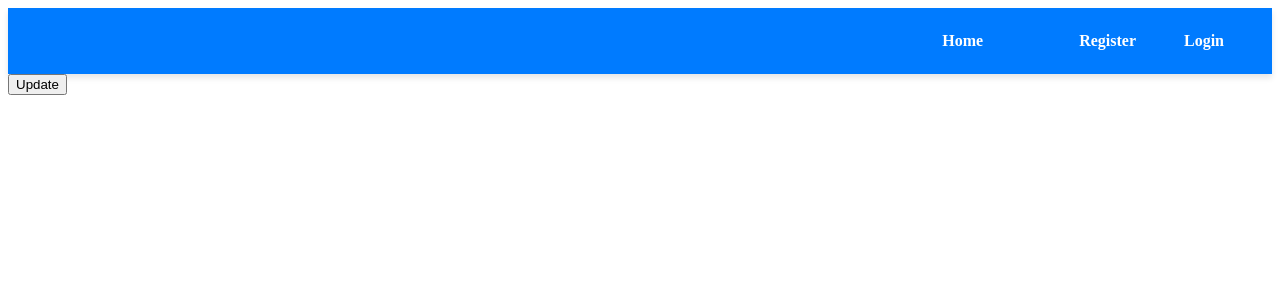
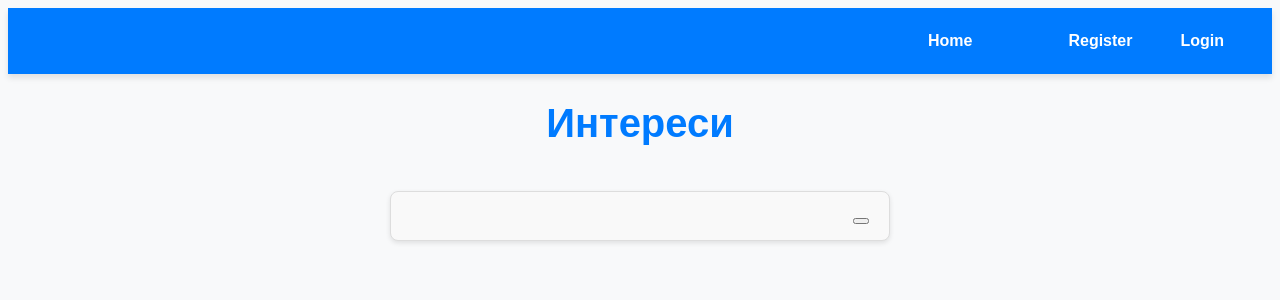
Before and after one commit to TeoKarakashev/calendar, a PHP site: page /interests.php in a window 1280 px wide. Shown: the top 300 px of the page. Run offline with PHP 8.4, Linux system fonts and the light colour scheme.

Commit message:
Adding interests list view and update buttons

```diff
--- a/client/pages/interests.php
+++ b/client/pages/interests.php
@@ -12,15 +12,20 @@
   <script src="../scripts/logout.js"></script>
   <script defer src="../scripts/navbar.js"></script>
   <link rel="stylesheet" href="../styles/navbar.css"/>
+  <link rel="stylesheet" href="../styles/interests.css">
 </head>
 <body onload="loadInterests()">
 <?php include '../components/navbar.php'; ?>
 
-  <div id="content">
-  <form id="interests-form"></form>
-  <button id="update-btn" type="submit">Update</button>
+  <h1>Интереси</h1>
+
+  <div id="interest-container">
+    <div class="inner-container">
+      <div id="interest"></div>
+      <div><button class="update-btn" id="update-btn" type="submit"></button></div>
+    </div>
   </div>
-
+  <!-- <button id="update-btn" type="submit">Update</button> -->
   <script src="../scripts/interests.js"></script>
 </body>
 </html>
--- /dev/null
+++ b/client/styles/interests.css
@@ -0,0 +1,56 @@
+body {
+    font-family: Arial, sans-serif;
+    padding: 0;
+    background-color: #f8f9fa;
+}
+
+h1 {
+    color: #007BFF;
+    margin-bottom: 20px;
+    text-align: center;
+    font-size: 40px;
+}
+
+.inner-container {
+    background-color: #f9f9f9;
+
+    padding: 15px;
+    margin-bottom: 20px;
+    border: 1px solid #ddd;
+    border-radius: 8px;
+    padding: 15px 20px;
+    margin: 10px 0;
+    box-shadow: 0 2px 5px rgba(0, 0, 0, 0.1);
+    font-size: 16px;
+
+    display: flex;
+    justify-content: space-between;
+    align-items: center;
+}
+
+.inner-container:hover {
+    transform: scale(1.02);
+    box-shadow: 0 4px 10px rgba(0, 0, 0, 0.15);
+}
+
+#interest-container {
+    width: 100%;
+    max-width: 500px;
+    margin: 0 auto;
+    padding: 15px;
+}
+
+.update-button {
+    background-color: #007bff;
+    color: #fff;
+    width: 100px;
+    border: none;
+    border-radius: 5px;
+    padding: 8px 15px;
+    cursor: pointer;
+    transition: background-color 0.3s ease;
+}
+
+.update-button:hover {
+    background-color: #0056b3;
+}
```
Also changed, not shown: client/scripts/interests.js (+74 -22 lines).
